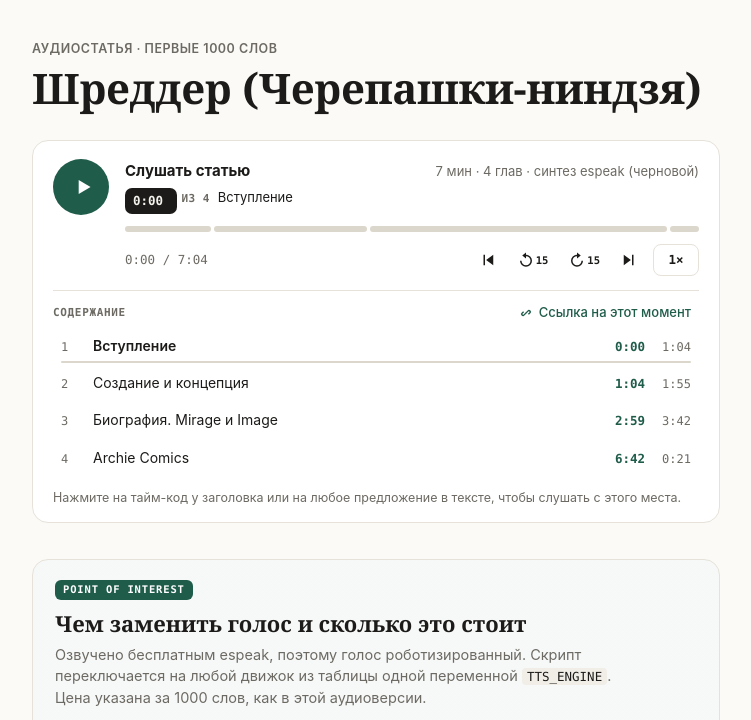
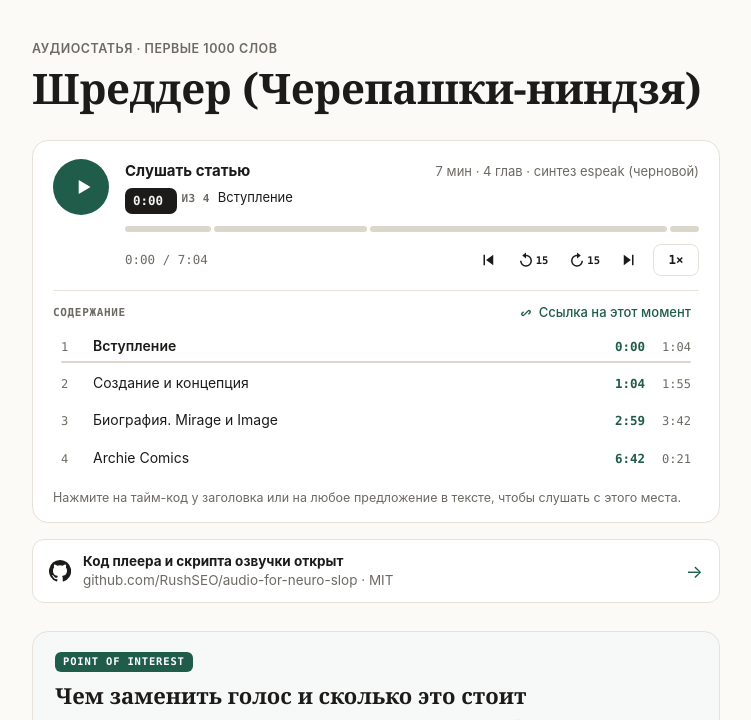
Before and after one commit to RushSEO/audio-for-neuro-slop, an Astro site: page /shredder in a window 1280 px wide. Shown: the top 720 px of the page, without its empty margins (264-1015 px from the left). Built offline with nearby package versions, Linux system fonts and the light colour scheme; Astro itself is replaced by a stand-in of ours.

Commit message:
Add GitHub source link under the player
Co-Authored-By: Claude Opus 5.5 <noreply@anthropic.com>
Claude-Session: https://claude.ai/code/session_0194QPGExLFfZZDxhb4qUSUt

```diff
--- a/src/pages/[slug].astro
+++ b/src/pages/[slug].astro
@@ -2,6 +2,9 @@
 import Base from "../layouts/Base.astro";
 import AudioPlayer from "../components/AudioPlayer.astro";
 import EngineCompare from "../components/EngineCompare.astro";
+
+// ссылка на исходники под плеером; пустая строка — блок не выводится
+const REPO_URL = "https://github.com/RushSEO/audio-for-neuro-slop";
 
 const articles = import.meta.glob("../data/articles/*.json", { eager: true, import: "default" });
 const audios = import.meta.glob("../data/audio/*.json", { eager: true, import: "default" });
@@ -51,6 +54,14 @@ const jsonld = {
                      chapters={audio.chapters} marks={audio.marks} voiceLabel={voiceLabel} />
       : <p class="noaudio">Аудио ещё не сгенерировано: <code>npm run audio {slug}</code></p>}
 
+    {audio && REPO_URL && (
+      <a class="repo" href={REPO_URL} rel="noopener">
+        <svg viewBox="0 0 16 16" aria-hidden="true"><path d="M8 0a8 8 0 0 0-2.53 15.59c.4.07.55-.17.55-.38v-1.33c-2.23.48-2.7-1.08-2.7-1.08-.36-.92-.89-1.17-.89-1.17-.73-.5.05-.49.05-.49.8.06 1.23.83 1.23.83.71 1.23 1.87.87 2.33.67.07-.52.28-.87.5-1.07-1.78-.2-3.65-.89-3.65-3.95 0-.87.31-1.59.82-2.15-.08-.2-.36-1.02.08-2.12 0 0 .67-.21 2.2.82a7.6 7.6 0 0 1 4 0c1.53-1.04 2.2-.82 2.2-.82.44 1.1.16 1.92.08 2.12.51.56.82 1.28.82 2.15 0 3.07-1.87 3.75-3.66 3.95.29.25.54.73.54 1.48v2.2c0 .21.15.46.55.38A8 8 0 0 0 8 0z" /></svg>
+        <span><b>Код плеера и скрипта озвучки открыт</b> github.com/RushSEO/audio-for-neuro-slop · MIT</span>
+        <span class="repo-arrow" aria-hidden="true">→</span>
+      </a>
+    )}
+
     {audio && <EngineCompare current={audio.engine} />}
 
     <div class="prose">
@@ -97,5 +108,16 @@ const jsonld = {
   blockquote p { margin: 0; }
   .cite { text-align: right; color: var(--muted); font-size: 16px; }
   .source { margin-top: 48px; padding-top: 16px; border-top: 1px solid var(--line); font: 14px/1.55 var(--sans); color: var(--muted); }
+  .repo {
+    display: flex; align-items: center; gap: 12px; margin: -20px 0 28px; padding: 12px 16px;
+    border: 1px solid var(--line); border-radius: 12px; background: var(--surface);
+    color: var(--fg); text-decoration: none; font: 13.5px/1.4 var(--sans);
+  }
+  .repo:hover { border-color: var(--accent); }
+  .repo:focus-visible { outline: 2px solid var(--accent); outline-offset: 2px; }
+  .repo svg { flex: none; width: 22px; height: 22px; fill: currentColor; }
+  .repo span { min-width: 0; color: var(--muted); overflow-wrap: anywhere; }
+  .repo b { display: block; color: var(--fg); font-weight: 650; }
+  .repo-arrow { margin-left: auto; color: var(--accent) !important; font-size: 18px; }
   .noaudio { font: 14px var(--sans); color: var(--muted); }
 </style>
```
